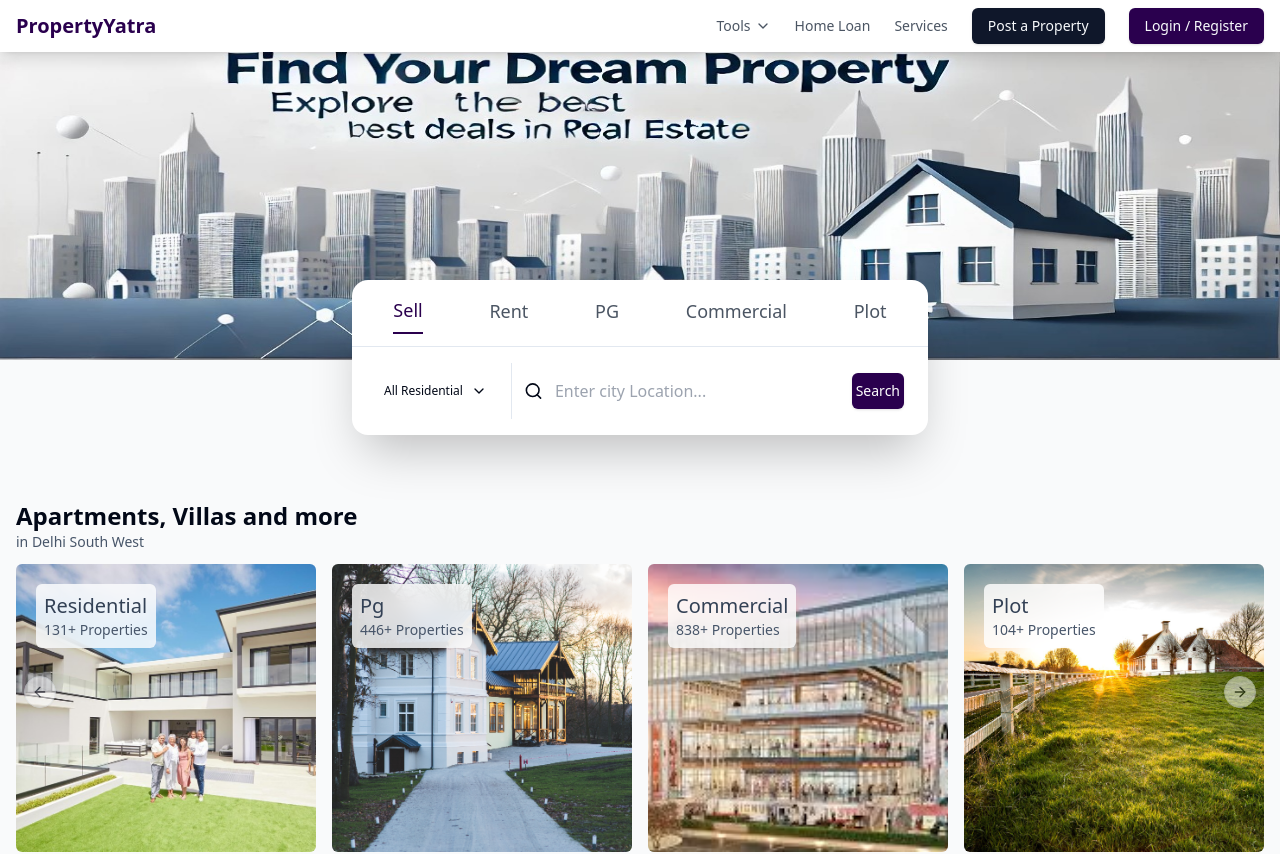
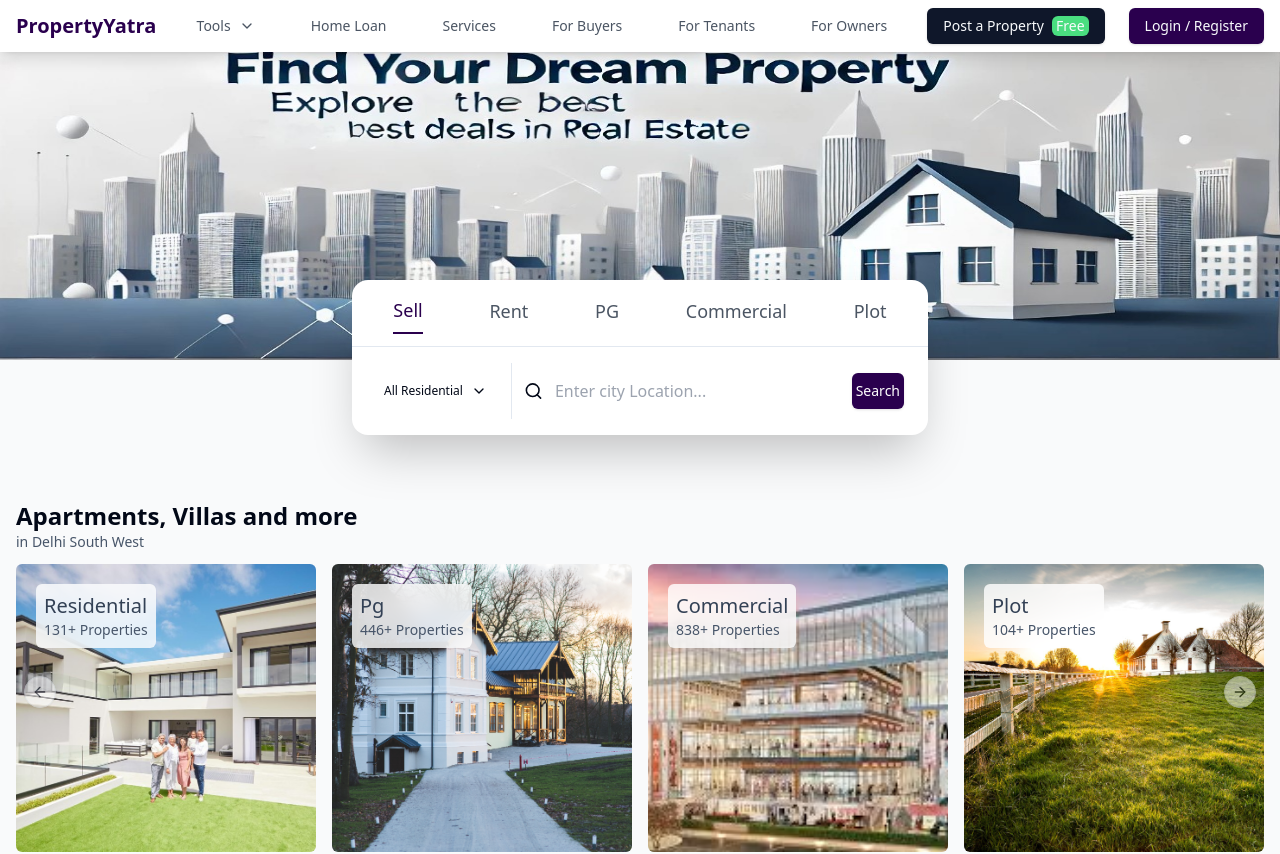
Before and after one commit to YashSharma10/Property-Yatra, a React (Vite) app in the folder frontend/: page / in a window 1280 px wide. Shown: the top 854 px of the page. Built offline with nearby package versions, Linux system fonts and the light colour scheme; no server answers.

Commit message:
FIX : Navbar

```diff
--- a/frontend/src/components/ui/common/Navbar.jsx
+++ b/frontend/src/components/ui/common/Navbar.jsx
@@ -5,6 +5,7 @@ import { useSelector } from "react-redux";
 import { useNavigate } from "react-router-dom";
 import { useState } from "react";
 import { Button } from "../button";
+import { Popover, PopoverContent, PopoverTrigger } from "../popover";
 
 const Navbar = () => {
   const { isVisible } = useSelector((store) => store.globalEvent);
@@ -44,52 +45,38 @@ const Navbar = () => {
       {/* Desktop Menu */}
       <nav className="hidden md:flex items-center gap-6 text-sm text-gray-600">
         {/* Tools Dropdown */}
-        <div className="relative">
-          <button
-            className="flex items-center gap-1 cursor-pointer hover:text-brand"
-            onClick={toggleDropdown}
-          >
-            Tools
-            <ChevronDown size={16} />
-          </button>
-          {isDropdownOpen && (
-            <div className="absolute right-0 mt-2 w-48 bg-white border border-gray-200 shadow-lg rounded-md">
-              <button
-                className="w-full text-left px-4 py-2 hover:bg-gray-100"
-                onClick={() => navigate("/emicalculator")}
-              >
-                EMI Calculator
-              </button>
-              <button
-                className="w-full text-left px-4 py-2 hover:bg-gray-100"
-                onClick={() => navigate("/rent-agreement")}
-              >
-                Rent Agreement
-              </button>
-            </div>
-          )}
-        </div>
 
+        <Popover>
+          <PopoverTrigger>
+            <Button variant="ghost" onClick={toggleDropdown}>
+              Tools
+              <ChevronDown size={16} />
+            </Button>
+          </PopoverTrigger>
+          <PopoverContent className="w-fit flex flex-col">
+            <Button variant="ghost" onClick={() => navigate("/emicalculator")}>
+              EMI Calculator
+            </Button>
+            <Button variant="ghost" onClick={() => navigate("/rent-agreement")}>
+              Rent Agreement
+            </Button>
+          </PopoverContent>
+        </Popover>
         {/* Other Links */}
-        <button
-          className="cursor-pointer hover:text-brand"
-          onClick={() => navigate("/comingsoon")}
-        >
+        <Button variant="ghost" onClick={() => navigate("/comingsoon")}>
           Home Loan
-        </button>
-        <button
-          className="cursor-pointer hover:text-brand"
-          onClick={() => navigate("/comingsoon")}
-        >
+        </Button>
+        <Button variant="ghost" onClick={() => navigate("/comingsoon")}>
           Services
-        </button>
-        <Button
-          className="cursor-pointer b"
-          onClick={() => navigate("/add")}
-        >
-          Post a Property
         </Button>
 
+        <Button variant="ghost">For Buyers</Button>
+        <Button variant="ghost">For Tenants</Button>
+        <Button variant="ghost">For Owners</Button>
+        <Button className="cursor-pointer b" onClick={() => navigate("/add")}>
+          Post a Property{" "}
+          <span className="bg-green-400 rounded-md px-1">Free</span>
+        </Button>
         {!token ? (
           <Button
             className="cursor-pointer bg-brand"
--- a/frontend/src/constants/index.js
+++ b/frontend/src/constants/index.js
@@ -1,3 +1,3 @@
 export const brandName = "Property Yatra";
-// export const BACKEND_URL = "https://propertyyatra-api.onrender.com"
-export const BACKEND_URL = "http://localhost:3000"
+export const BACKEND_URL = "https://propertyyatra-api.onrender.com"
+// export const BACKEND_URL = "http://localhost:3000"
```
Also changed, not shown: 1 other file (tests, documents, lock files or other folders).
